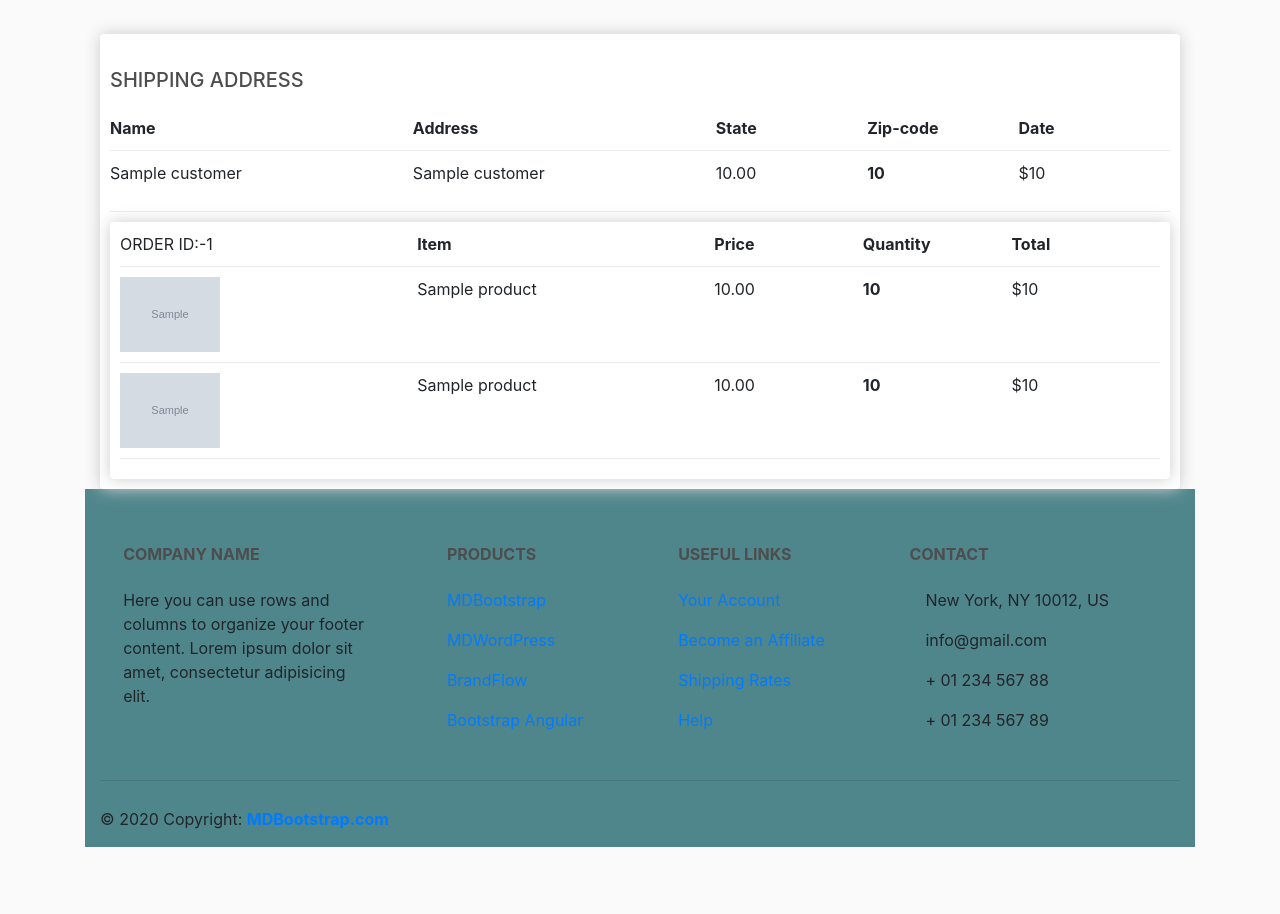
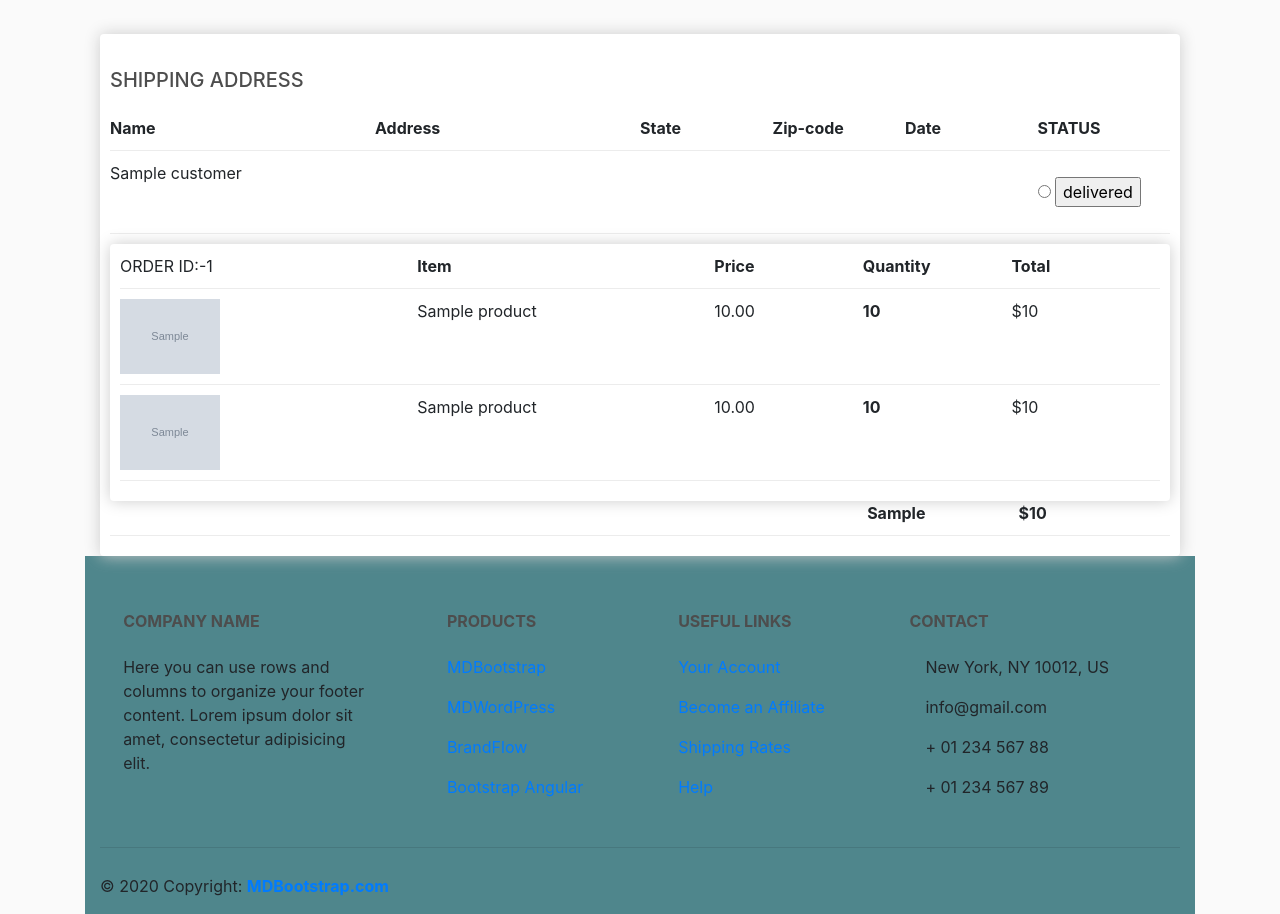
Before and after one commit to binaythapa/ecomm-django, a Django app: template store/templates/store/show-order.html in a window 1280 px wide. Shown: the part 57-971 px from the top of the page. Before the commit the page ends 904 px from the top, so only its background shows below. Run offline with Django 3.2, Linux system fonts and the light colour scheme; tables that the repository leaves empty hold one stand-in row (values such as "Sample post"); the template is opened without the code that fills it: values that come from a table or form of the project are taken from there, most other values are stand-ins (such as "Sample title", 1, 10 or a date in 2020); grey boxes marked "Sample" are stand-in pictures; some libraries are stand-ins or nearby versions.

Commit message:
Gorup order item according to Order id:-upgrade:-3

```diff
--- a/store/templates/store/show-order.html
+++ b/store/templates/store/show-order.html
@@ -19,16 +19,18 @@
 					<div style="flex:1"><strong>State</strong></div>
 					<div style="flex:1"><strong>Zip-code</strong></div>
 					<div style="flex:1"><strong>Date</strong></div>
+					<div style="flex:1"><strong>STATUS</strong></div>
 				</div>
 
                 <div class="cart-row">
 					<div style="flex:2"><p>{{orderitem.0.order.customer}}</p></div>
-					<div style="flex:2"><p>{{orderitem.0.order.customer}}</p></div>
-					<div style="flex:1"><p>{{orderitem.0.product.price|floatformat:2}}</p></div>
+					<div style="flex:2"><p></p></div>
+					<div style="flex:1"><p></p></div>
 					<div style="flex:1">
-						<p class="quantity">{{orderitem.0.quantity}}</p>
+						<p class="quantity"></p>
 					</div>
-					<div style="flex:1"><p>${{orderitem.0.get_total}}</p></div>
+					<div style="flex:1"><p></p></div>
+					<div style="flex:1"><p><form><input type="radio" name="deliver"> <input type="submit" value="delivered"></form></p></div>
 				</div>
 
 
@@ -64,7 +66,16 @@
 				</div>
 				{% endfor %}
 			</div>
-		</div>
+
+			<div class="cart-row">
+					<div style="flex:2"><strong></strong></div>
+					<div style="flex:2"><strong></strong></div>
+					<div style="flex:1"><strong></strong></div>
+					<div style="flex:1"><strong>{{orderitem.0.order.get_cart_items}}</strong></div>
+					<div style="flex:1"><strong>${{orderitem.0.order.get_cart_total}}</strong></div>
+				</div></div>
             {% endfor %}
+
+
 	</div>
 {% endblock content %}
```
